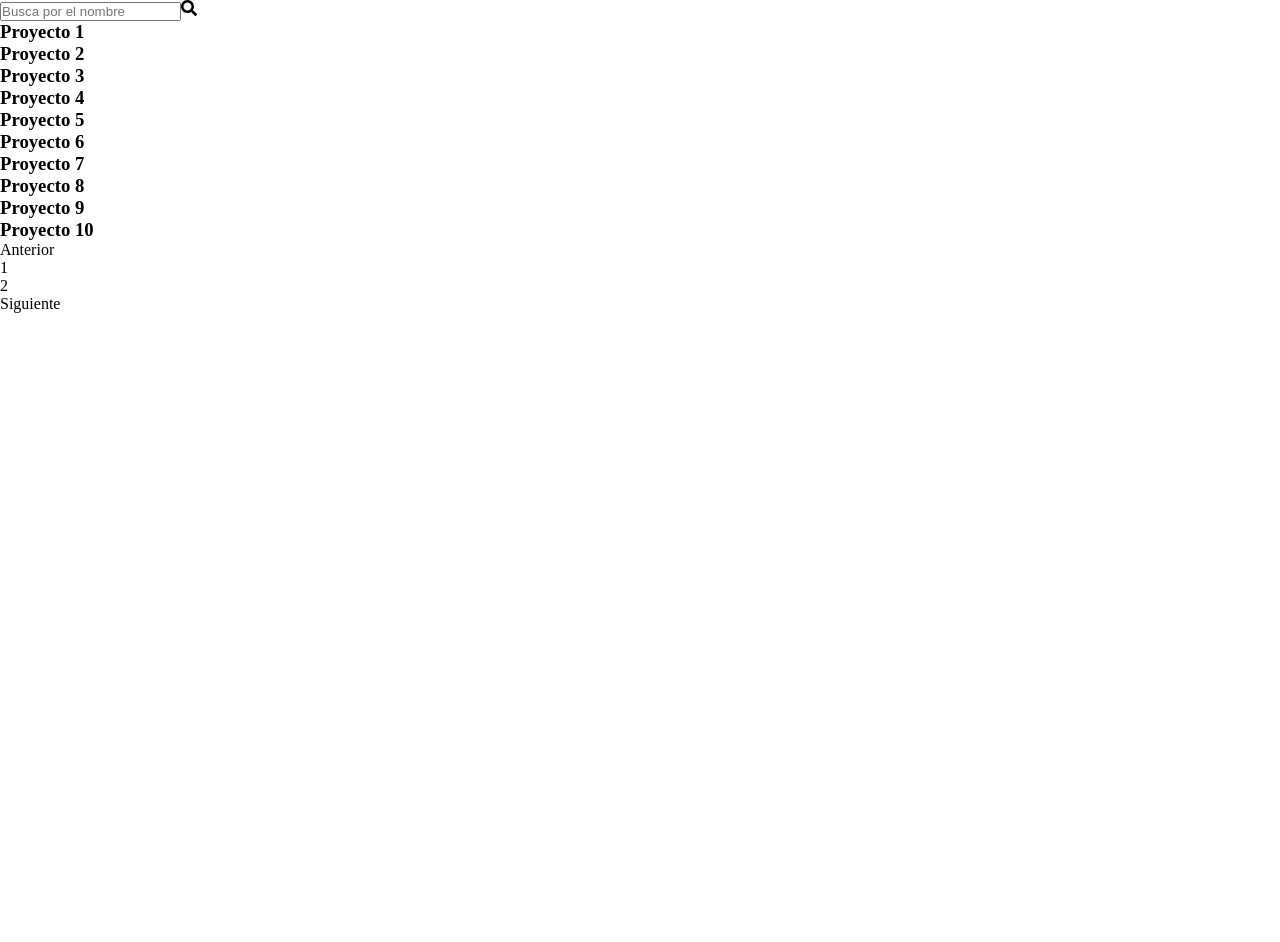
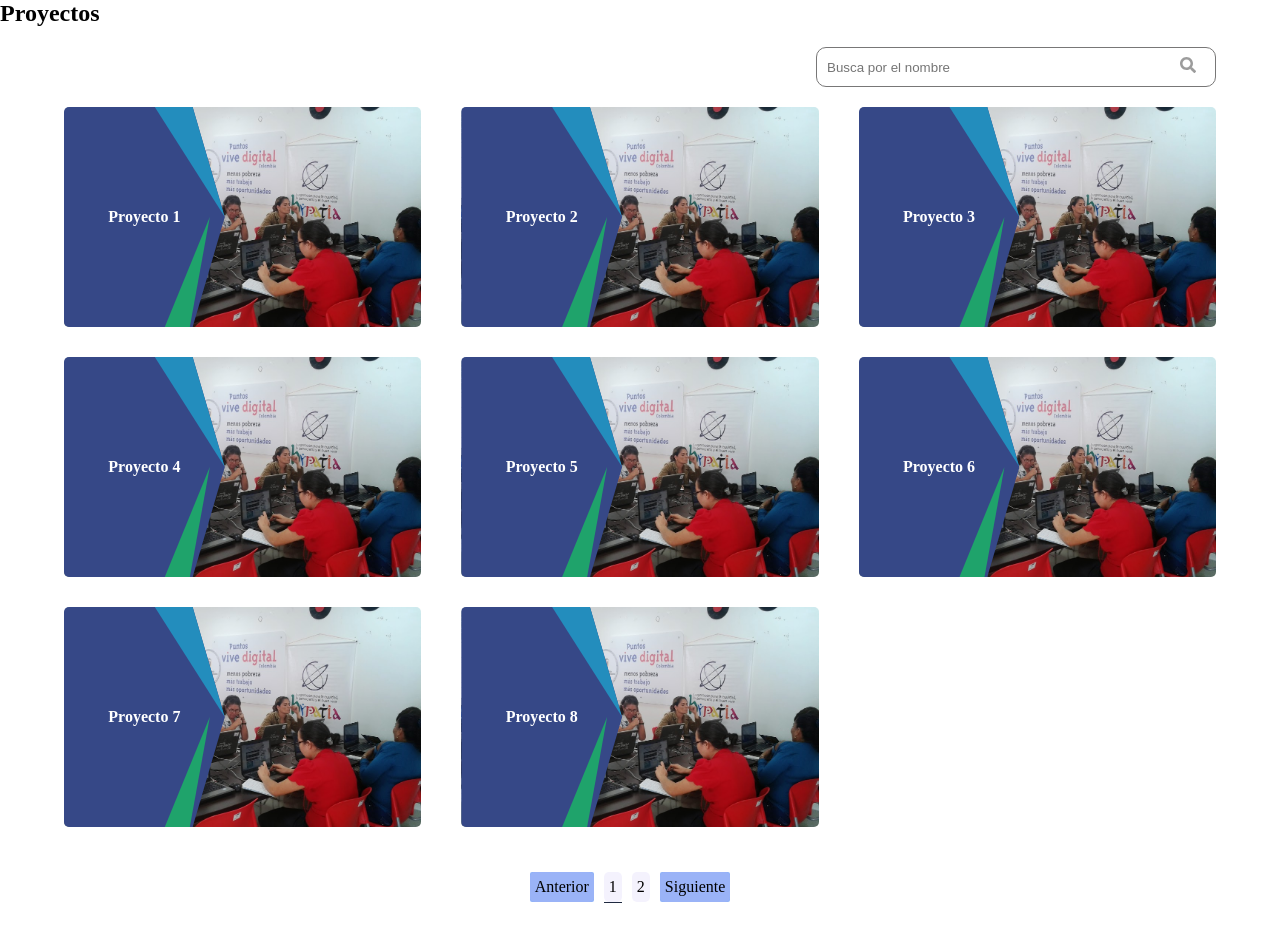
Before and after one commit to programateacademy/5-Corpohypatiapatia-Corpohypatia-Front-end, a React (Create React App) app: page /admin-projects in a window 1280 px wide. Shown: the top 942 px of the page. Before the commit the page ends 800 px from the top, so only its background shows below. Built offline with nearby package versions, Linux system fonts and the light colour scheme.

Commit message:
project card hover

```diff
--- a/src/components/common/cardProject/CardProject.jsx
+++ b/src/components/common/cardProject/CardProject.jsx
@@ -1,11 +1,15 @@
+import './cardProject.css'
 
 function Cardproject (props){
 
-    const { id, name } = props.item;
+    const { name, image } = props.item;
 
     return(
-        <article>
-            <h1>{name}</h1>
+        <article className='card-project'>
+            <img src={image} alt="Imagen de proyecto"/>
+            <div className="pentagon">
+                <h1>{name}</h1>
+            </div>
         </article>
     );
 }
--- /dev/null
+++ b/src/components/common/cardProject/cardProject.css
@@ -0,0 +1,90 @@
+.card-project{
+    /* max-width: 400px; */
+    height: 220px;
+    position: relative;
+    border-radius: 5px;
+    overflow: hidden;
+}
+
+.card-project img{
+    object-fit: cover;
+    height: 100%;
+    width: 100%;
+}
+
+.pentagon{
+    position: absolute;
+    bottom: 0;
+    left: 0;
+    height: 100%;
+    width: 45%;
+    background: #364887;
+    clip-path: polygon(80% 0%, 100% 50%, 80% 100%, 0 100%, 0 0);
+    display: flex;
+    justify-content: center;
+    align-items: center;
+    color: white;
+    overflow: hidden;
+}
+
+.pentagon::before{
+    content: '';
+    position: absolute;
+    top: 0;
+    right: 0px;
+    width: 70px;
+    height: 50%;
+    background: #238DBD;
+    clip-path: polygon(55% 0, 0 0, 100% 100%);
+}
+
+.card-project:hover .pentagon:before{
+    /* clip-path: polygon(80% 0%, 100% 50%, 80% 100%, 0 100%, 0 0); */
+    /* height: 200%;
+    width: 200%;
+    top: -20%;
+    right: -20%;
+    transition: ease-in 100ms;
+    transform: rotate(180deg); */
+    animation: anim 500ms 100ms forwards;
+
+}
+
+/* @keyframes anim {
+    0%{
+        clip-path: polygon(55% 0, 0 0, 100% 100%);
+    }
+    100%{
+        transform: scale(2);
+        top:22%;
+    }
+} */
+
+@keyframes anim {
+    100%{
+        height: 200%;
+        width: 200%;
+        right: -20%;
+        top: 22%;
+        transform: scale(2);
+
+    }
+}
+
+.card-project:hover .pentagon::after{
+    background: #a40047;
+    scale: 1.5;
+    transition: ease-in 200ms;
+    right: -1px;
+}
+
+.pentagon::after{
+    content: '';
+    position: absolute;
+    bottom: 0;
+    right: 10px;
+    width: 50px;
+    height: 50%;
+    background: #1FA36B;
+    clip-path: polygon(0 100%, 50% 100%, 90% 0);
+}
--- a/src/components/common/cardProject/projects.js
+++ b/src/components/common/cardProject/projects.js
@@ -1,8 +1,10 @@
+import ImageProject from '../../../assets/img/proyecto.jpg'
+
 const projects = [
     {
         id:"01",
         name:"Proyecto 1",
-        image:"",
+        image:ImageProject,
         category:{
             niños:true
         },
@@ -11,7 +13,7 @@ const projects = [
     {
         id:"02",
         name:"Proyecto 2",
-        image:"",
+        image:ImageProject,
         category:{
             niños:true
         },
@@ -20,7 +22,7 @@ const projects = [
     {
         id:"03",
         name:"Proyecto 3",
-        image:"",
+        image:ImageProject,
         category:{
             niños:true
         },
@@ -29,7 +31,7 @@ const projects = [
     {
         id:"04",
         name:"Proyecto 4",
-        image:"",
+        image:ImageProject,
         category:{
             niños:true
         },
@@ -38,7 +40,7 @@ const projects = [
     {
         id:"05",
         name:"Proyecto 5",
-        image:"",
+        image:ImageProject,
         category:{
             niños:true
         },
@@ -47,7 +49,7 @@ const projects = [
     {
         id:"06",
         name:"Proyecto 6",
-        image:"",
+        image:ImageProject,
         category:{
             niños:true
         },
@@ -56,7 +58,7 @@ const projects = [
     {
         id:"07",
         name:"Proyecto 7",
-        image:"",
+        image:ImageProject,
         category:{
             niños:true
         },
@@ -65,7 +67,7 @@ const projects = [
     {
         id:"08",
         name:"Proyecto 8",
-        image:"",
+        image:ImageProject,
         category:{
             niños:true
         },
@@ -74,7 +76,7 @@ const projects = [
     {
         id:"09",
         name:"Proyecto 9",
-        image:"",
+        image:ImageProject,
         category:{
             niños:true
         },
@@ -83,7 +85,7 @@ const projects = [
     {
         id:"10",
         name:"Proyecto 10",
-        image:"",
+        image:ImageProject,
         category:{
             niños:true
         },
@@ -92,7 +94,7 @@ const projects = [
     {
         id:"11",
         name:"Proyecto 11",
-        image:"",
+        image:ImageProject,
         category:{
             niños:true
         },
@@ -101,7 +103,7 @@ const projects = [
     {
         id:"12",
         name:"Proyecto 12",
-        image:"",
+        image:ImageProject,
         category:{
             niños:true
         },
@@ -110,7 +112,7 @@ const projects = [
     {
         id:"13",
         name:"Proyecto 13",
-        image:"",
+        image:ImageProject,
         category:{
             niños:true
         },
--- a/src/pages/allProjects/AllProjects.jsx
+++ b/src/pages/allProjects/AllProjects.jsx
@@ -2,6 +2,7 @@ import { useState } from "react";
 import ReactPaginate from "react-paginate";
 import CardProject from "../../components/common/cardProject/CardProject";
 
+import './allProjects.css'
 import Projects from "../../components/common/cardProject/projects"
 import { FaSearch } from 'react-icons/fa'
 // import { RxDoubleArrowRight, RxDoubleArrowLeft } from 'react-icons/rx'
@@ -22,7 +23,7 @@ function AllProjects() {
     // Pagination
     const [pageNumber, setPageNumber] = useState(0);
 
-    const projectPerPage = 10;
+    const projectPerPage = 8;
 
     const visitedPage = pageNumber * projectPerPage;
 
@@ -39,8 +40,11 @@ function AllProjects() {
 
 
     return (
-        <>
+        <section className="all-project">
 
+            <h1>Proyectos</h1>
+
+            <section className="filters">
             <div className='search'>
                 <input
                     placeholder='Busca por el nombre'
@@ -50,6 +54,7 @@ function AllProjects() {
                 />
                 <FaSearch className='search_icon' />
             </div>
+            </section>
 
             <section>
                 <div className='projects-cards'>
@@ -66,13 +71,15 @@ function AllProjects() {
                         pageCount={pageCount}
                         onPageChange={changePage}
                         previousLabel="Anterior"
+                        previousClassName="previousBttns"
                         nextLabel="Siguiente"
+                        nextClassName="previousBttns"
                         containerClassName="paginationBttns"
                         activeClassName={"active_pagination"}
                     />
                 </div>
             </section>
-        </>
+        </section>
     );
 }
 
--- /dev/null
+++ b/src/pages/allProjects/allProjects.css
@@ -0,0 +1,85 @@
+.filters{
+    width: 90%;
+    display: flex;
+    justify-content: end;
+    margin: 20px auto;
+}
+
+.projects-cards{
+    display: grid;
+    grid-template-columns: repeat(3, 1fr);
+    gap: 30px 40px;
+    width: 90%;
+    margin: auto;
+}
+
+.search{
+    width: min-content;
+    position: relative;
+}
+
+.search input{
+    width: 400px;
+    height: 40px;
+    border-radius: 10px;
+    border: 1px solid rgb(120, 119, 119);
+    padding: 10px;
+    outline: none;
+}
+
+.search_icon{
+    position: absolute;
+    top: 25%;
+    right: 20px;
+    color:rgb(156, 156, 156);
+}
+
+/* .paginationBttns{
+    display: flex;
+    background-color: aqua;
+} */
+
+.container_paginate{
+    height: 40px;
+    margin: 40px auto;
+    padding: 0;
+    width: min-content;
+}
+
+.paginationBttns {
+    width: 90%;
+    height: 40px;
+    display: flex;
+    align-items: center;
+    justify-content: center;
+    column-gap: 10px;
+    list-style: none;
+}
+
+
+.paginationBttns a{
+    height: 30px;
+    background: #c6b8f32f;
+    color: black;
+    display: flex;
+    align-items: center;
+    justify-content: center;
+    cursor: pointer;
+    border-radius: 5px;
+    padding: 5px;
+}
+
+.paginationBttns a:hover {
+    transition: 300ms ease;
+    background: #719ef7;
+}
+
+.paginationBttns  .active_pagination{
+    border-radius: 0px;
+    border-bottom: 1px solid #1F2A40;
+}
+
+.previousBttns{
+    background-color:#719ef7c9;
+    border-radius: 2px;
+}
```
Also changed, not shown: src/assets/img/proyecto.jpg (added).
